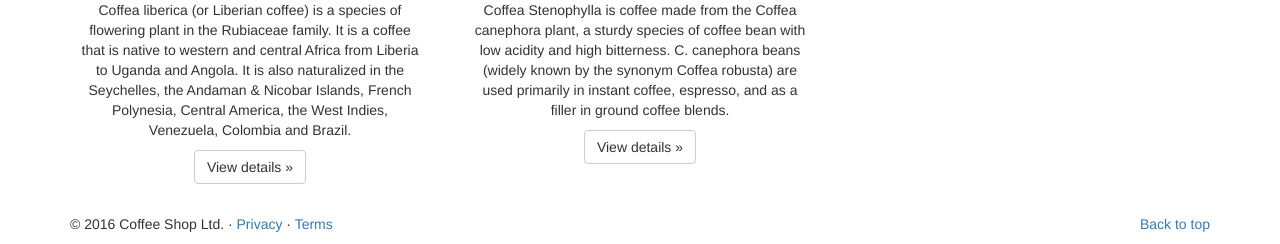
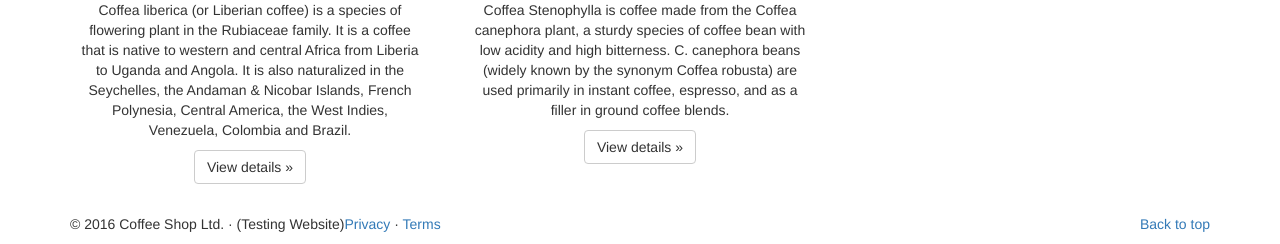
Before and after one commit to 4v4t4r/CoffeShop, a PHP site: page /index.php?select=home in a window 1280 px wide. Shown: the part 620-864 px from the top of the page. Run offline with PHP 8.4, Linux system fonts and the light colour scheme; data that the repository does not hold is empty; some libraries are stand-ins or nearby versions.

Commit message:
final commit

```diff
--- a/index.php
+++ b/index.php
@@ -123,7 +123,7 @@ if(!isset($_GET['select'])){
       <!-- FOOTER -->
       <footer>
         <p class="pull-right"><a href="#">Back to top</a></p>
-        <p>&copy; 2016 Coffee Shop Ltd. &middot; <a href="#">Privacy</a> &middot; <a href="#">Terms</a></p>
+        <p>&copy; 2016 Coffee Shop Ltd. &middot; (Testing Website)<a href="#">Privacy</a> &middot; <a href="#">Terms</a></p>
       </footer>
 
     </div><!-- /.container -->
```
